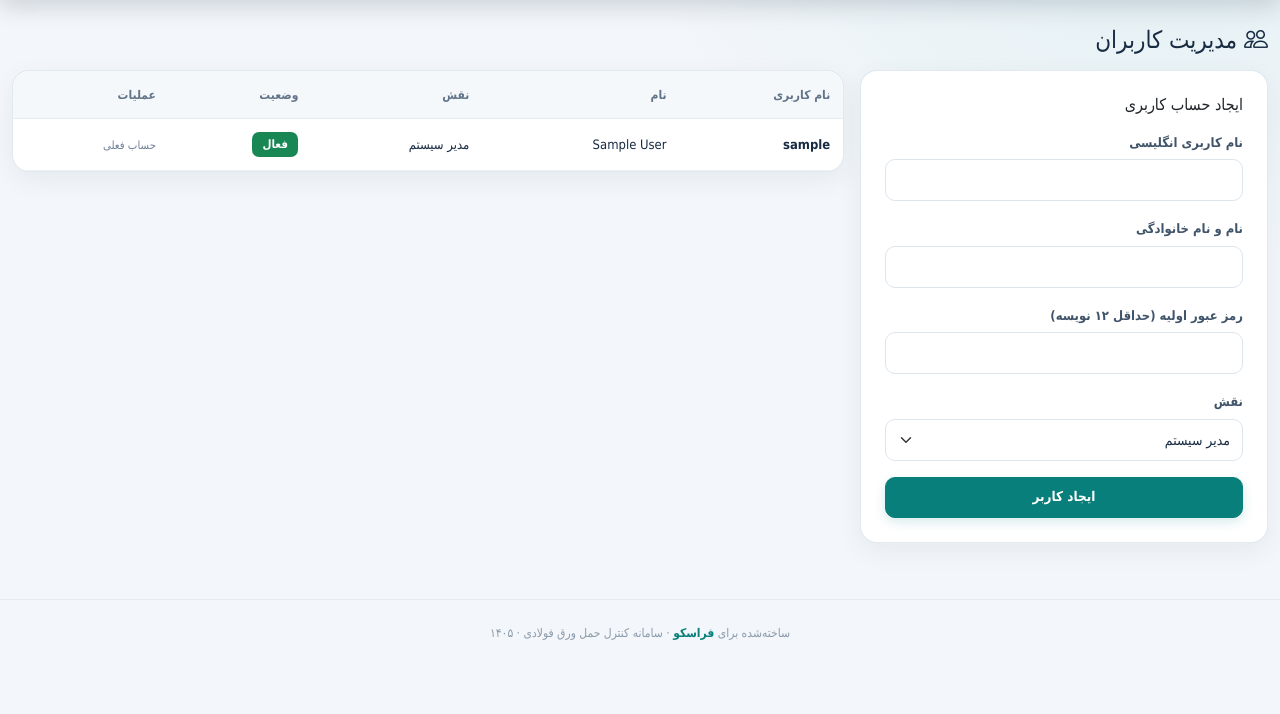
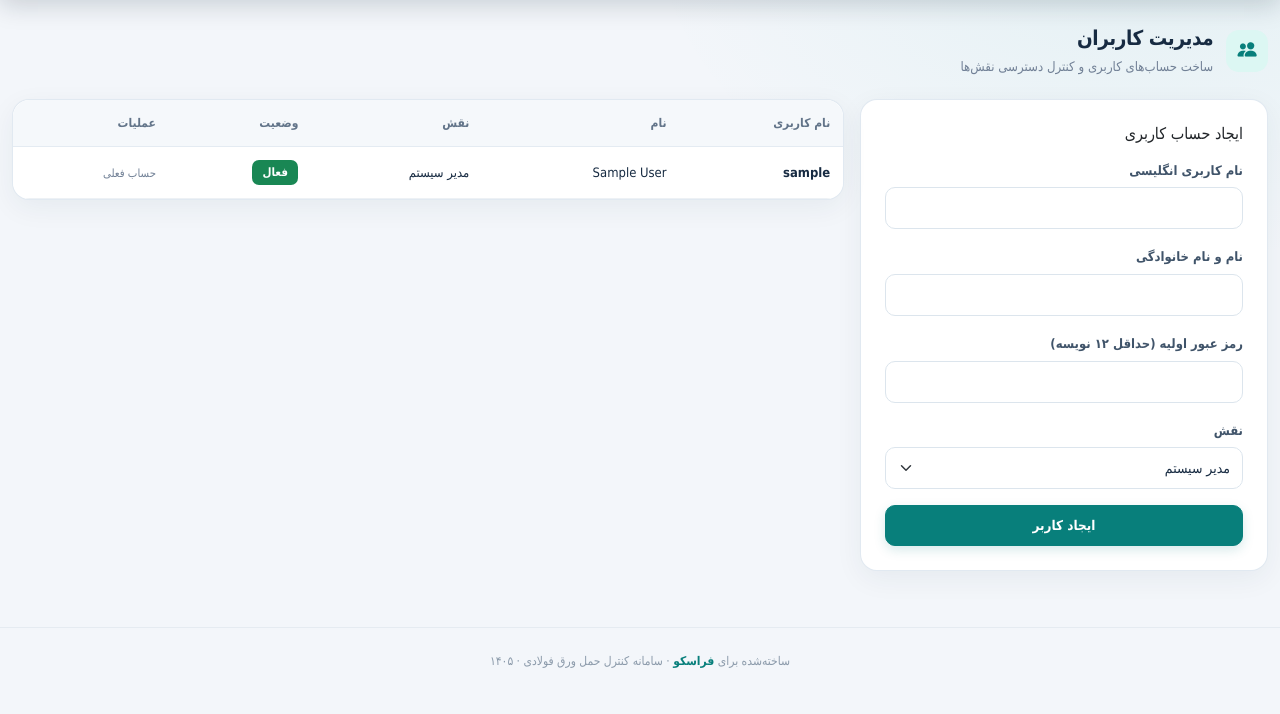
Before and after one commit to Tahmoures54/varagh, a Flask app: page /users in a window 1280 px wide. Shown: the part 86-800 px from the top of the page. Run offline with Flask 3, Linux system fonts and the light colour scheme; a user stored in the database is signed in; tables that the repository leaves empty hold one stand-in row (values such as "Sample post").

Commit message:
Polish user administration page to match new design system

```diff
--- a/templates/users.html
+++ b/templates/users.html
@@ -1,10 +1,10 @@
 {% extends "base.html" %}
 {% block title %}مدیریت کاربران{% endblock %}
 {% block content %}
-<h4 class="mb-3"><i class="bi bi-people"></i> مدیریت کاربران</h4>
+<div class="page-heading"><div class="heading-group"><span class="heading-icon"><i class="bi bi-people-fill"></i></span><div><h4>مدیریت کاربران</h4><p>ساخت حساب‌های کاربری و کنترل دسترسی نقش‌ها</p></div></div></div>
 <div class="row g-3">
   <div class="col-lg-4">
-    <div class="card p-4">
+    <div class="card p-3 p-lg-4">
       <h6 class="mb-3">ایجاد حساب کاربری</h6>
       <form method="post">
         <input type="hidden" name="_csrf_token" value="{{ csrf_token }}">
```
